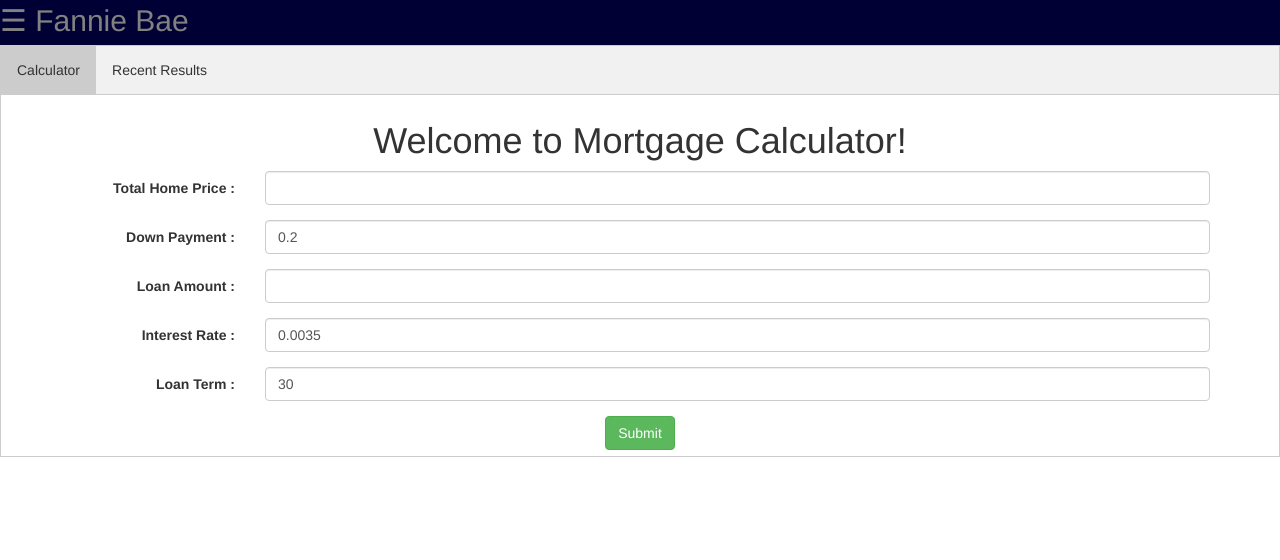
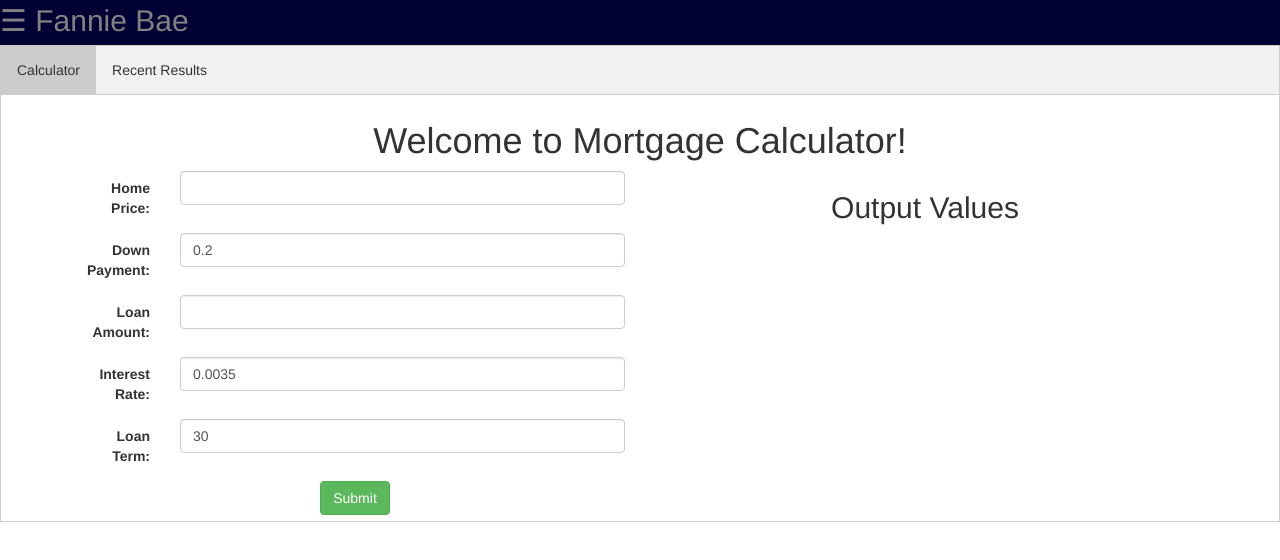
Before and after one commit to Shahob1/FNM-Mortgage-Calc-Proj, an Angular app in the folder my-appv/: page /calculator in a window 1280 px wide. Shown: the top 560 px of the page. Built offline with nearby package versions, Linux system fonts and the light colour scheme.

Commit message:
UI updates

```diff
--- a/my-appv/src/app/calc.component.html
+++ b/my-appv/src/app/calc.component.html
@@ -3,11 +3,12 @@
         Welcome to Mortgage Calculator!
     </h1>
     <div class="container">
+        <div class="col-md-6">
         <form class="form-horizontal" #calcform ="ngForm">
             <!--{{diagnostic}}-->
 
             <div class="form-group">
-                <label class="control-label col-sm-2" for="homePrice">Total Home Price : </label>
+                <label class="control-label col-sm-2" for="homePrice">Home Price: </label>
                 <div class="col-sm-10">
                   <input type="number" class="form-control" id="homePrice"
                        [(ngModel)]="mortgageCalc.homePrice" name="homePrice" />
@@ -15,7 +16,7 @@
             </div>
 
             <div class="form-group">
-                <label class="control-label col-sm-2" for="downPayment">Down Payment : </label>
+                <label class="control-label col-sm-2" for="downPayment">Down Payment: </label>
                 <div class="col-sm-10">
                   <input type="number" class="form-control" id="downPayment"
                        [(ngModel)]="mortgageCalc.downPayment" name="downPayment" />
@@ -23,7 +24,7 @@
             </div>
 
             <div class="form-group">
-                <label class="control-label col-sm-2" for="loanAmount">Loan Amount : </label>
+                <label class="control-label col-sm-2" for="loanAmount">Loan Amount: </label>
                 <div class="col-sm-10">
                   <input type="number" class="form-control" id="loanAmount" required
                        [(ngModel)]="mortgageCalc.loanAmount" name="loanAmount" />
@@ -32,7 +33,7 @@
             </div>
 
             <div class="form-group">
-                <label class="control-label col-sm-2" for="interestRate">Interest Rate : </label>
+                <label class="control-label col-sm-2" for="interestRate">Interest Rate: </label>
                 <div class="col-sm-10">
                   <input type="number" class="form-control" id="interestRate" required
                        [(ngModel)]="mortgageCalc.interestRate" name="interestRate" />
@@ -41,7 +42,7 @@
             </div>
 
             <div class="form-group">
-                <label class="control-label col-sm-2" for="loanTerm">Loan Term : </label>
+                <label class="control-label col-sm-2" for="loanTerm">Loan Term: </label>
                 <div class="col-sm-10">
                   <input type="number" class="form-control" id="loanTerm" required
                        [(ngModel)]="mortgageCalc.loanTerm" name="loanTerm" />
@@ -53,4 +54,11 @@
 
         </form>
     </div>
+    <div class="col-md-6">
+        <h2> Output Values </h2>
+
+    </div>
+
+
+    </div>
 </div>
--- a/my-appv/src/app/landing.component.css
+++ b/my-appv/src/app/landing.component.css
@@ -0,0 +1,3 @@
+body{
+    background-image: url("https://hgtvhome.sndimg.com/content/dam/images/hgtv/fullset/2017/10/24/2/dh2018_front-yard-01-sunset-through-door-wide-Shot_19_367_h.jpg.rend.hgtvcom.966.644.suffix/1508855003262.jpeg")
+}
```
